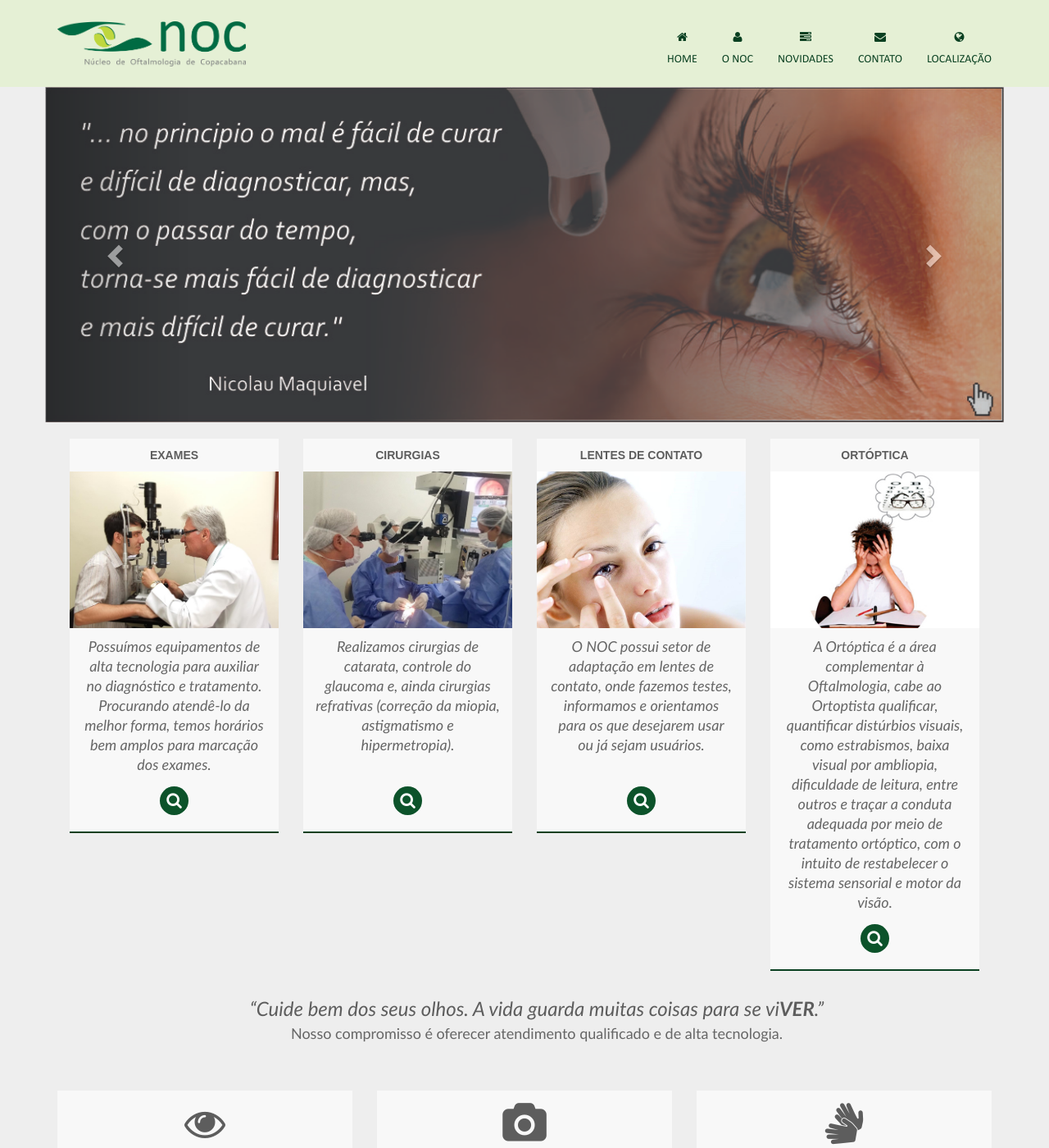
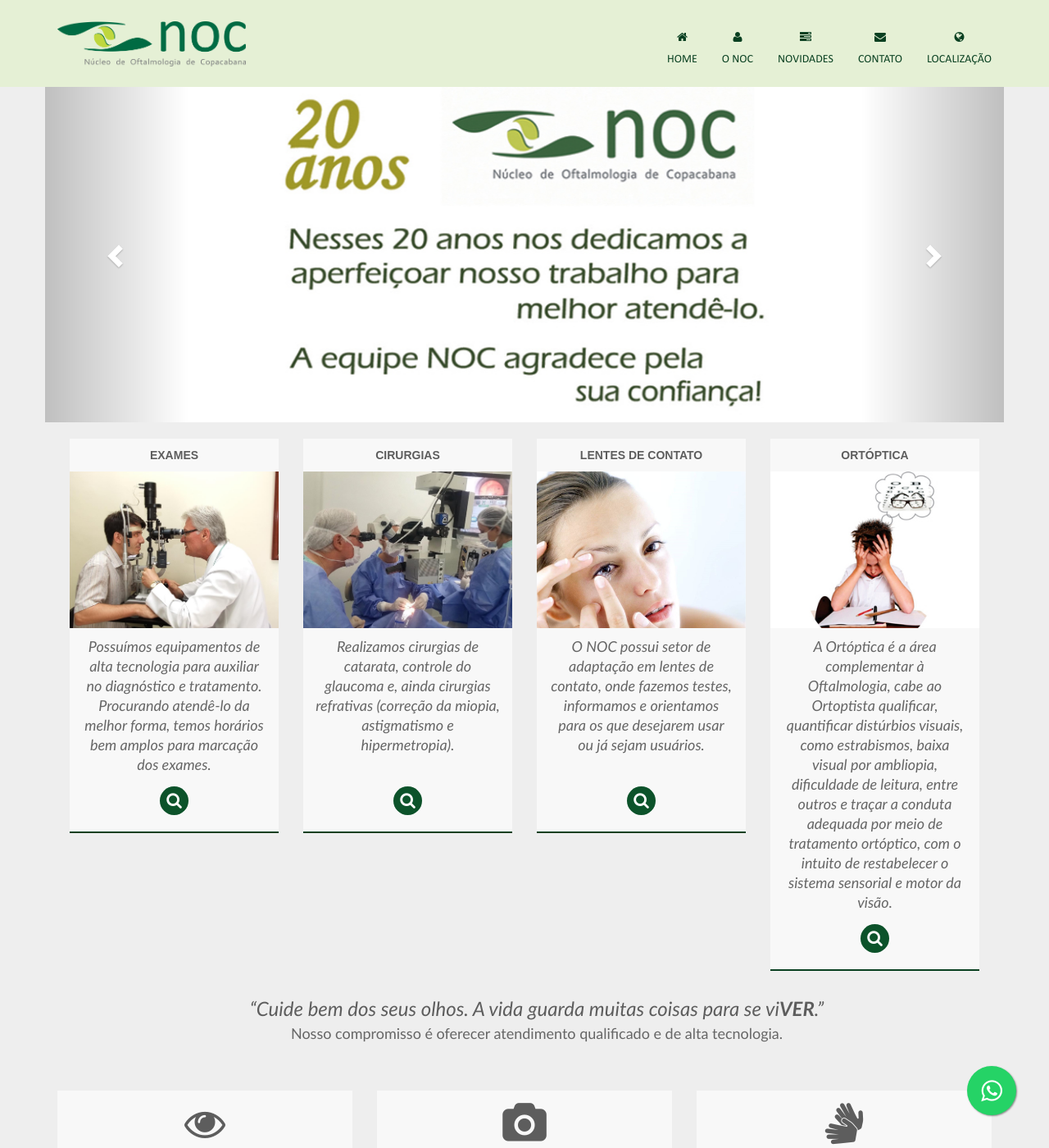
Before and after one commit to DaniloThiago/NocRio, a Jekyll site: the page built from index.html, in a window 1280 px wide and 1400 px high. Shown: the whole window at 82% size. Built offline with Jekyll 4.4.1, drawn with Linux system fonts in a browser that asks for light colours; nearby versions of some CDN libraries; some web fonts are replaced; library files that are not in the unit come from our copies; Markdown is read by kramdown in place of the engine named in the settings.

Commit message:
icon whatsapp

```diff
--- a/_layouts/default.html
+++ b/_layouts/default.html
@@ -1,8 +1,10 @@
 <!DOCTYPE html>
 <html lang="en">
-
   {% include head.html %}
 <body>
+  <a id="whatsapp" href="https://wa.me/5521999573003" target="_blank">
+    <i class="fa fa-whatsapp"></i>
+  </a>
   {% include menu.html %}
   {{ content }}
   {% include footer.html %}
--- a/assets/css/style.css
+++ b/assets/css/style.css
@@ -14,6 +14,26 @@
 
     color: #666 !important;
     background: #eee;
+}
+#whatsapp {
+  position:fixed;
+  width:60px;
+  height:60px;
+  bottom:40px;
+  right:40px;
+  background-color:#25d366;
+  color:#FFF;
+  border-radius:50px;
+  text-align:center;
+  font-size:30px;
+  box-shadow: 1px 1px 2px #888;
+  z-index:1000;
+}
+#whatsapp i {
+  margin-top:15px;
+}
+#whatsapp:hover {
+  box-shadow: 0 0 5px 2px #888;
 }
 .col-sm-3 {
     margin-bottom: 10px;
--- a/index.html
+++ b/index.html
@@ -1,7 +1,7 @@
 ---
 layout: default
 ---
-<!-- <div class="modal fade" id="myModal" tabindex="-1" role="dialog" aria-labelledby="exampleModalLongTitle" aria-hidden="true">
+<!-- <div class="modal fade" id="myModal" tabindex="-1" role="dialog" aria-labelledby="ModalLongTitle" aria-hidden="true">
   <div class="modal-dialog modal-lg" role="document">
     <div class="modal-content">
       <div class="modal-header">
@@ -19,15 +19,15 @@
     <div id="carousel-example-generic" class="carousel slide" data-ride="carousel" data-interval="10000">
       <div class="carousel-inner" role="listbox">
         <div class="item active">
-          <a href="./prevencao.html">
-            <img src="assets/img/slider/prevencao.jpg" width="100%" height="100%" alt="Slider 2">
-          </a>
+          <img src="assets/img/slider/slider0.jpg" width="100%" height="100%" alt="Slider 0">
         </div>
         <div class="item">
-          <img src="assets/img/images/slider1.jpg" width="100%" height="100%" alt="Slider 3">
+          <img src="assets/img/slider/slider1.jpg" width="100%" height="100%" alt="Slider 1">
         </div>
         <div class="item">
-          <a href="./catarata.html"><img src="assets/img/images/slider2.jpg" width="100%" height="100%" alt="Slider 4"></a>
+          <a href="./catarata.html">
+            <img src="assets/img/slider/slider2.jpg" width="100%" height="100%" alt="Slider 2">
+          </a>
         </div>
       </div>
 
```
Also changed, not shown: assets/img/slider/slider0.jpg (added), assets/img/slider/slider1.jpg (renamed from assets/img/images/slider1.jpg), assets/img/slider/slider2.jpg (renamed from assets/img/images/slider2.jpg).
